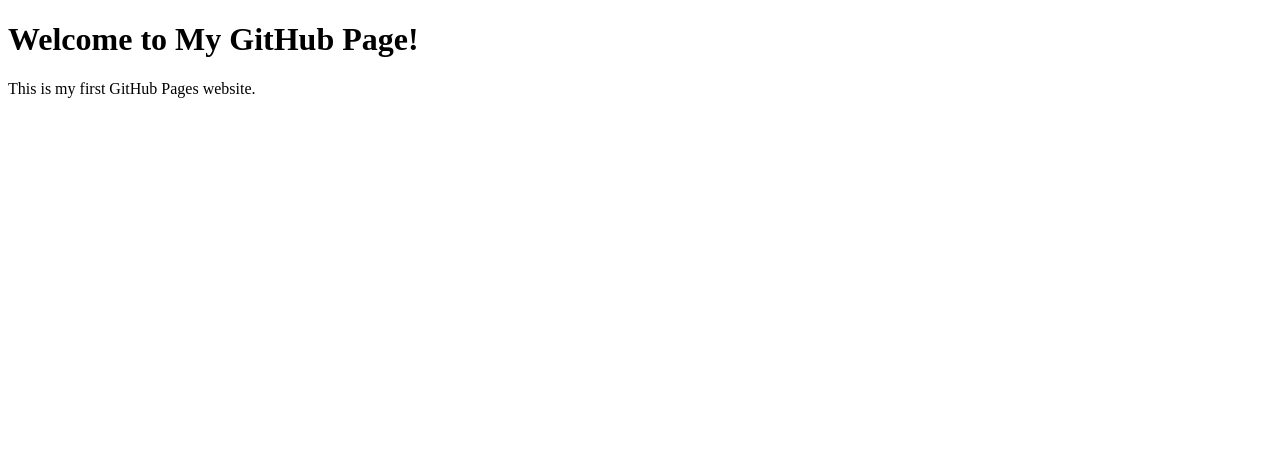
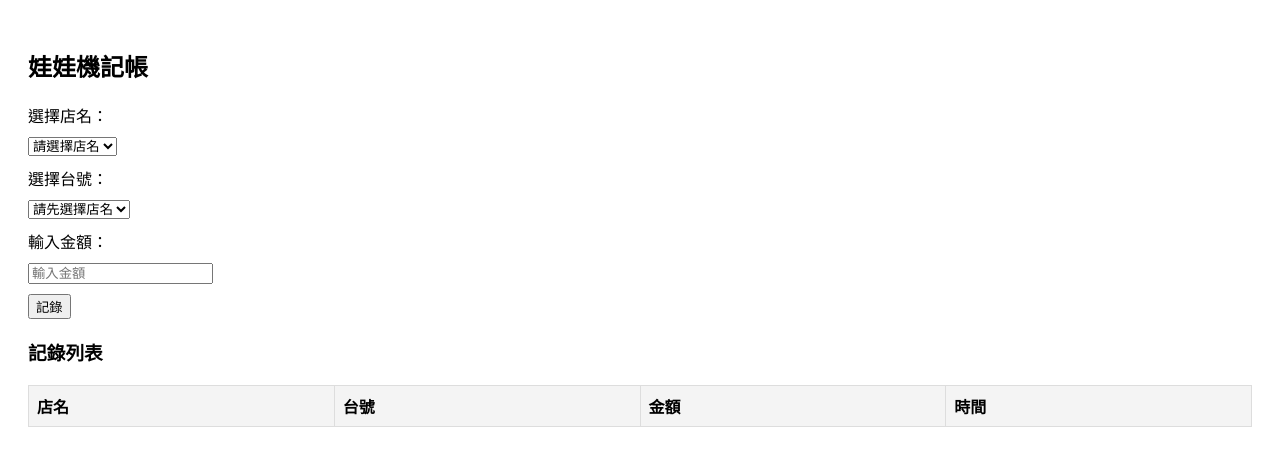
Before and after one commit to peterhuang1104/bookkeeping_v30, a plain HTML site: page index.html in a window 1280 px wide. Drawn offline with Linux system fonts and the light colour scheme.

Commit message:
add file

```diff
--- a/index.html
+++ b/index.html
@@ -1,12 +1,104 @@
 <!DOCTYPE html>
-<html lang="en">
+<html lang="zh-TW">
 <head>
     <meta charset="UTF-8">
     <meta name="viewport" content="width=device-width, initial-scale=1.0">
-    <title>My GitHub Page</title>
+    <title>娃娃機記帳</title>
+    <style>
+        body { font-family: Arial, sans-serif; padding: 20px; }
+        label, select, input { display: block; margin: 10px 0; }
+        table { width: 100%; border-collapse: collapse; margin-top: 20px; }
+        th, td { border: 1px solid #ddd; padding: 8px; text-align: left; }
+        th { background-color: #f4f4f4; }
+    </style>
 </head>
 <body>
-    <h1>Welcome to My GitHub Page!</h1>
-    <p>This is my first GitHub Pages website.</p>
+
+    <h2>娃娃機記帳</h2>
+
+    <label for="store">選擇店名：</label>
+    <select id="store" onchange="updateMachineOptions()">
+        <option value="">請選擇店名</option>
+        <option value="店A">店A</option>
+        <option value="店B">店B</option>
+        <option value="店C">店C</option>
+    </select>
+
+    <label for="machine">選擇台號：</label>
+    <select id="machine">
+        <option value="">請先選擇店名</option>
+    </select>
+
+    <label for="amount">輸入金額：</label>
+    <input type="number" id="amount" placeholder="輸入金額">
+
+    <button onclick="recordTransaction()">記錄</button>
+
+    <h3>記錄列表</h3>
+    <table>
+        <thead>
+            <tr>
+                <th>店名</th>
+                <th>台號</th>
+                <th>金額</th>
+                <th>時間</th>
+            </tr>
+        </thead>
+        <tbody id="recordList"></tbody>
+    </table>
+
+    <script>
+        // 店名與對應台號
+        const machines = {
+            "店A": ["A-01", "A-02", "A-03"],
+            "店B": ["B-01", "B-02", "B-03"],
+            "店C": ["C-01", "C-02", "C-03"]
+        };
+
+        function updateMachineOptions() {
+            const store = document.getElementById("store").value;
+            const machineSelect = document.getElementById("machine");
+
+            machineSelect.innerHTML = '<option value="">請選擇台號</option>';
+
+            if (store && machines[store]) {
+                machines[store].forEach(machine => {
+                    const option = document.createElement("option");
+                    option.value = machine;
+                    option.textContent = machine;
+                    machineSelect.appendChild(option);
+                });
+            }
+        }
+
+        function recordTransaction() {
+            const store = document.getElementById("store").value;
+            const machine = document.getElementById("machine").value;
+            const amount = document.getElementById("amount").value;
+            const recordList = document.getElementById("recordList");
+
+            if (!store || !machine || !amount) {
+                alert("請填寫完整資料");
+                return;
+            }
+
+            const now = new Date();
+            const timeString = now.toLocaleString();
+
+            const row = document.createElement("tr");
+            row.innerHTML = `
+                <td>${store}</td>
+                <td>${machine}</td>
+                <td>${amount}</td>
+                <td>${timeString}</td>
+            `;
+
+            recordList.appendChild(row);
+
+            // 清空輸入
+            document.getElementById("amount").value = "";
+        }
+    </script>
+
 </body>
 </html>
```
